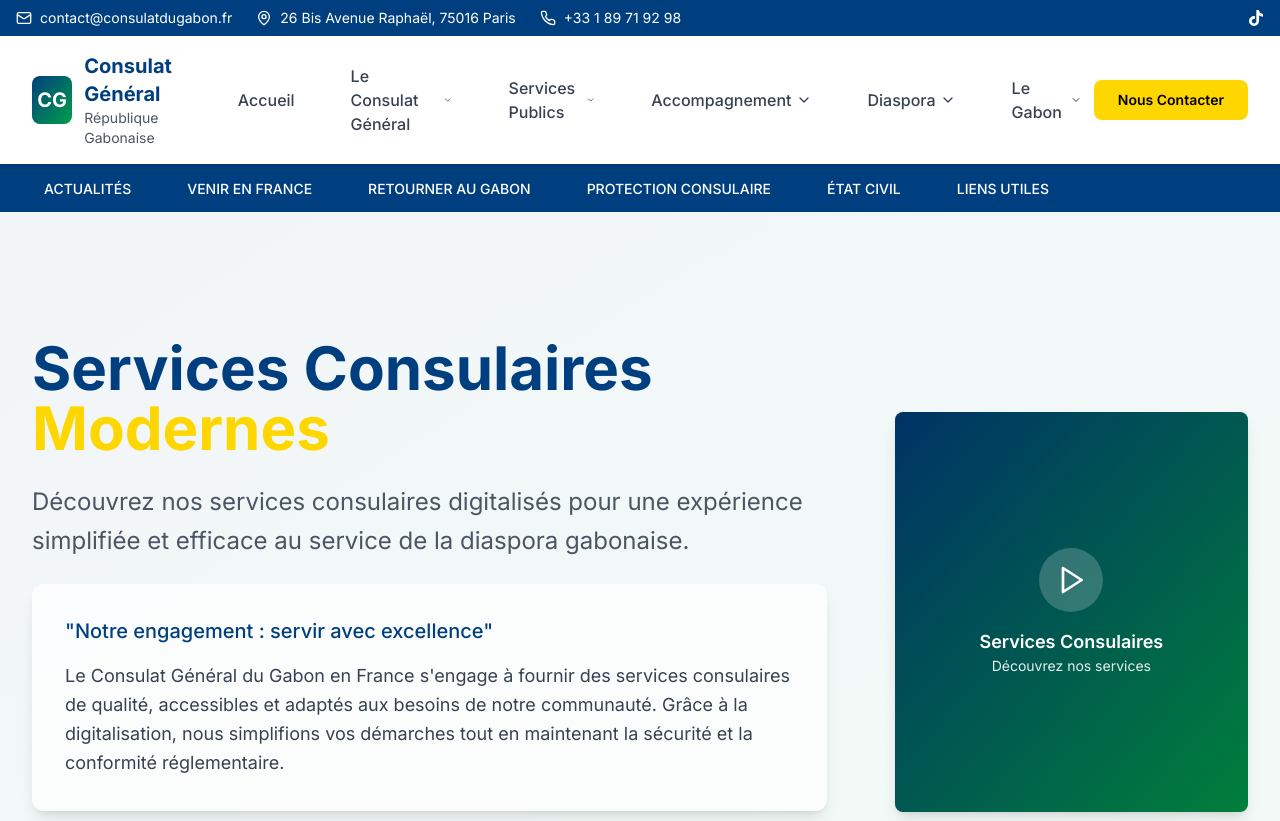
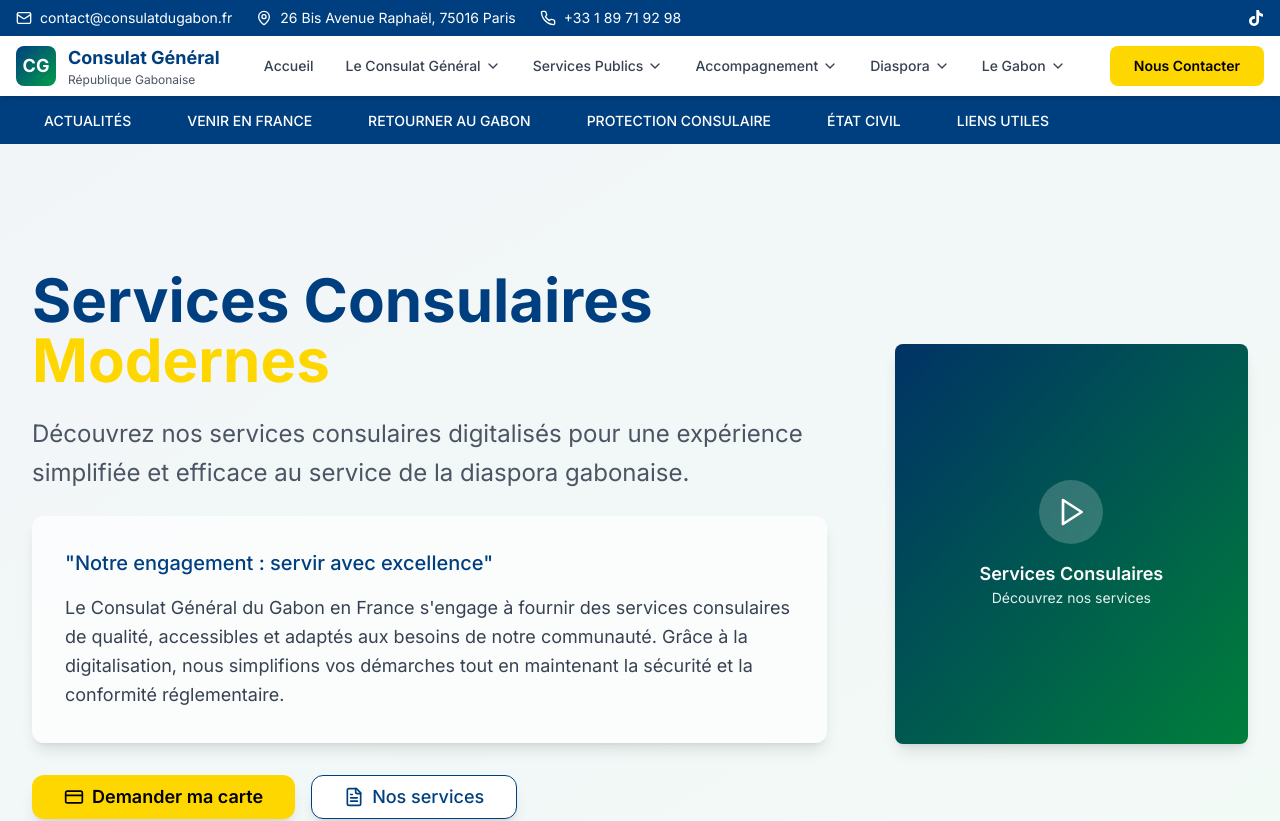
Before and after one commit to iAsted82/cggf, a Next.js app: page / in a window 1280 px wide. Shown: the top 821 px of the page. Built offline with nearby package versions, Linux system fonts and the light colour scheme.

Commit message:
Optimisation de l'espace de la barre de navigation

```diff
--- a/components/navigation/NavigationBar.tsx
+++ b/components/navigation/NavigationBar.tsx
@@ -267,19 +267,19 @@ export function NavigationBar() {
         </div>
 
         {/* Desktop Layout (min-width: 1024px) */}
-        <div className="hidden lg:block max-w-7xl mx-auto px-8 py-4">
+        <div className="hidden lg:block max-w-full mx-auto px-4 py-2">
           <div className="flex justify-between items-center">
             <Link href="/" className="flex items-center space-x-3">
-              <div className="w-12 h-12 bg-gradient-to-br from-consulate-blue to-consulate-green rounded-lg flex items-center justify-center">
-                <span className="text-white font-bold text-xl">CG</span>
+              <div className="w-10 h-10 bg-gradient-to-br from-consulate-blue to-consulate-green rounded-lg flex items-center justify-center">
+                <span className="text-white font-bold text-lg">CG</span>
               </div>
               <div>
-                <h1 className="text-xl font-bold text-consulate-blue">Consulat Général</h1>
-                <p className="text-sm text-gray-600">République Gabonaise</p>
+                <h1 className="text-lg font-bold text-consulate-blue whitespace-nowrap">Consulat Général</h1>
+                <p className="text-xs text-gray-600 whitespace-nowrap">République Gabonaise</p>
               </div>
             </Link>
 
-            <div className="flex items-center space-x-8">
+            <div className="flex items-center space-x-4">
               {menuItems.map((item) => (
                 <div
                   key={item.label}
@@ -289,9 +289,9 @@ export function NavigationBar() {
                 >
                   <Link
                     href={item.href}
-                    className="flex items-center space-x-1 text-gray-700 hover:text-consulate-blue transition-colors duration-300 py-2 px-3 rounded-md hover:bg-gray-50"
+                    className="flex items-center space-x-1 text-gray-700 hover:text-consulate-blue transition-colors duration-300 py-1 px-2 rounded-md hover:bg-gray-50 whitespace-nowrap"
                   >
-                    <span className="font-medium">{item.label}</span>
+                    <span className="font-medium text-sm">{item.label}</span>
                     {item.dropdown && (
                       <ChevronDown className={`h-4 w-4 transition-transform duration-300 ${
                         activeDropdown === item.label ? 'rotate-180' : ''
@@ -306,7 +306,7 @@ export function NavigationBar() {
                         animate={{ opacity: 1, y: 0 }}
                         exit={{ opacity: 0, y: -10 }}
                         transition={{ duration: 0.2 }}
-                        className="absolute top-full left-0 mt-1 w-64 bg-white rounded-md shadow-lg border border-gray-200 py-2 z-50"
+                        className="absolute top-full left-0 mt-1 w-56 bg-white rounded-md shadow-lg border border-gray-200 py-2 z-50"
                       >
                         {item.items?.map((subItem) => (
                           <Link
```
